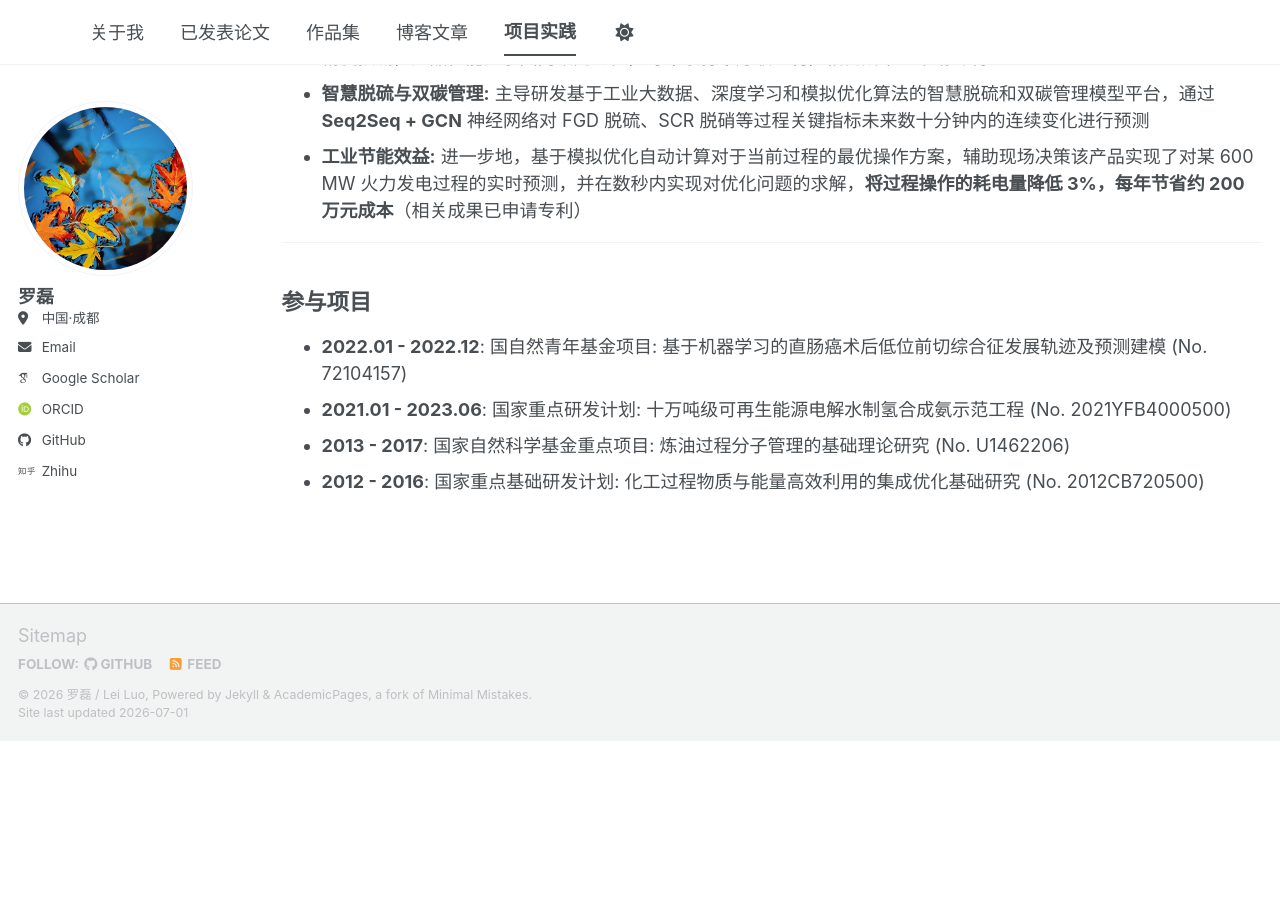
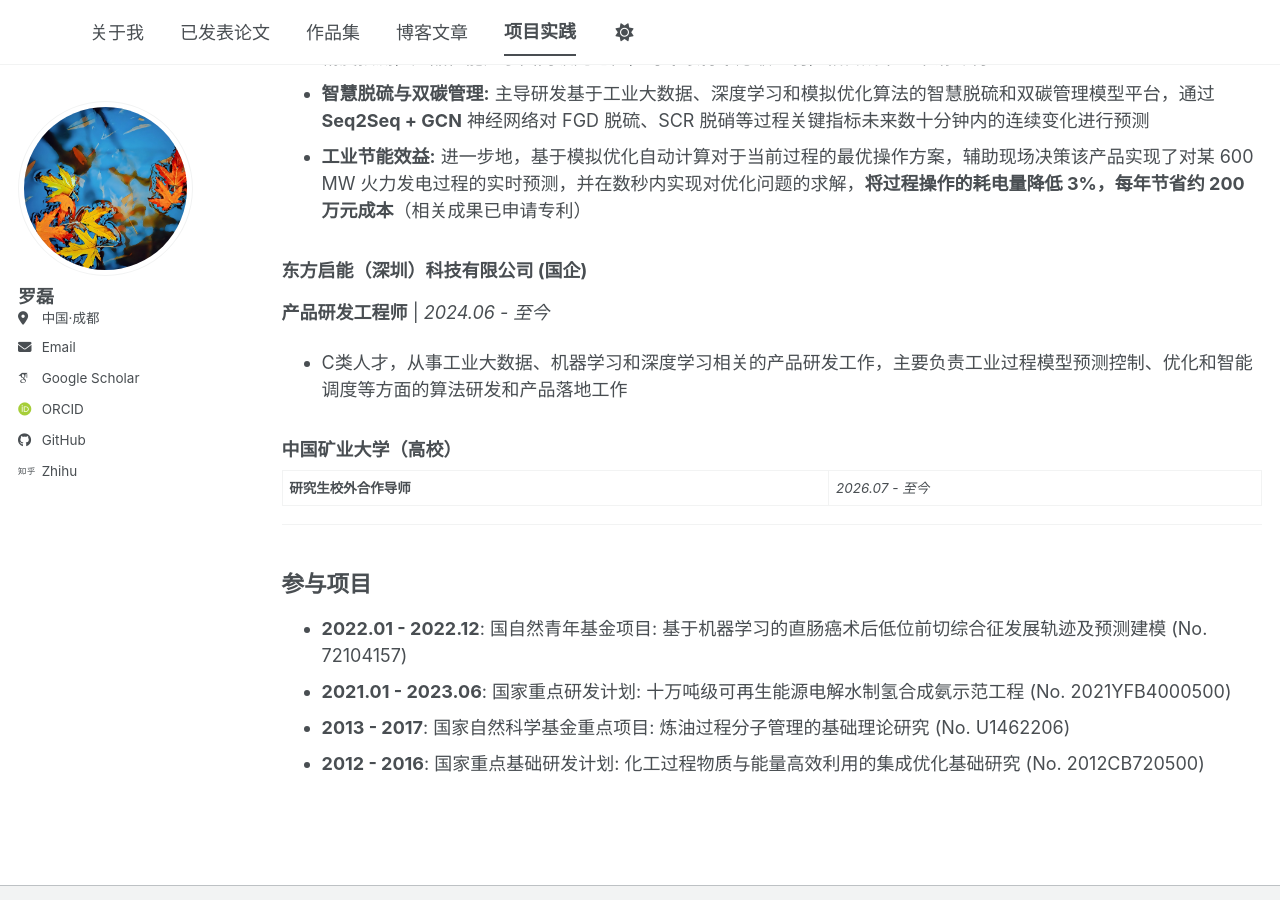
Before and after one commit to Ulti-Dreisteine/academicpages, a Jekyll site: the page built from projects/index.md, in a window 1280 px wide and 900 px high, scrolled down 677 px. Built offline with Jekyll 4.4.1, drawn with Linux system fonts in a browser that asks for light colours; some web fonts are replaced; a script bundle is joined from its source files by our own code; library files that are not in the unit come from our copies; before the commit the page ends 1418 px from its top, so only the background shows below that.

Commit message:
更新内容

```diff
--- a/projects/index.md
+++ b/projects/index.md
@@ -26,6 +26,16 @@ author_profile: true
 - **智慧脱硫与双碳管理:** 主导研发基于工业大数据、深度学习和模拟优化算法的智慧脱硫和双碳管理模型平台，通过 **Seq2Seq + GCN** 神经网络对 FGD 脱硫、SCR 脱硝等过程关键指标未来数十分钟内的连续变化进行预测
 - **工业节能效益:** 进一步地，基于模拟优化自动计算对于当前过程的最优操作方案，辅助现场决策该产品实现了对某 600 MW 火力发电过程的实时预测，并在数秒内实现对优化问题的求解，**将过程操作的耗电量降低 3%，每年节省约 200 万元成本**（相关成果已申请专利）
 
+### 东方启能（深圳）科技有限公司 (国企)
+
+**产品研发工程师** | *2024.06 - 至今*
+- C类人才，从事工业大数据、机器学习和深度学习相关的产品研发工作，主要负责工业过程模型预测控制、优化和智能调度等方面的算法研发和产品落地工作
+
+### 中国矿业大学（高校）
+
+**研究生校外合作导师** | *2026.07 - 至今*
+
+
 ---
 
 ## 参与项目
```
